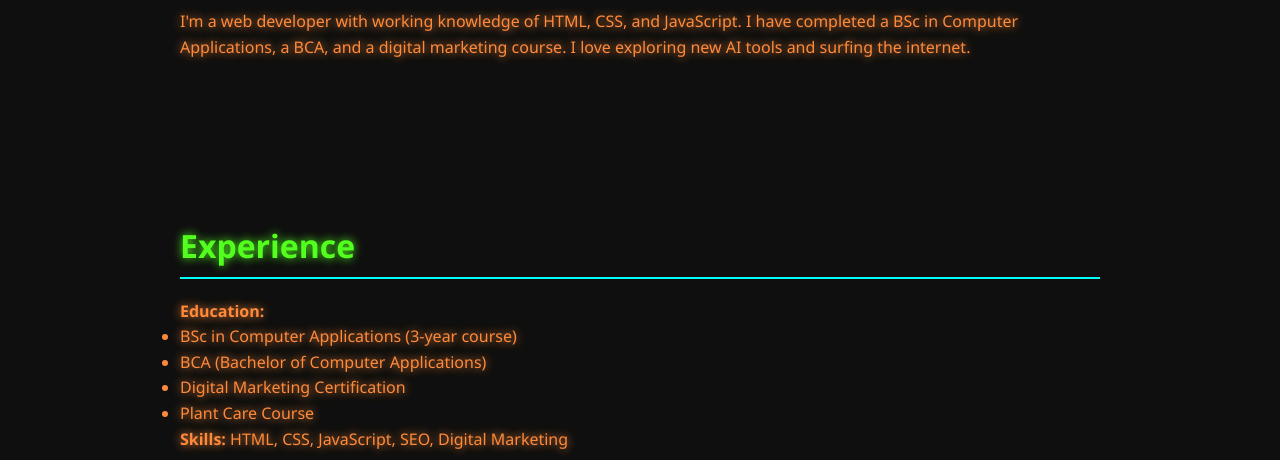
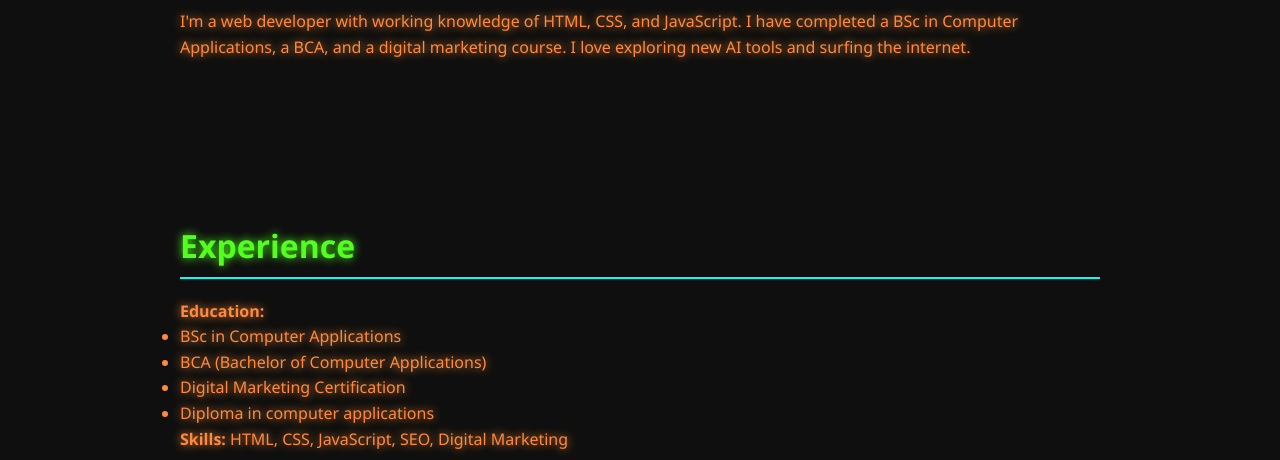
Before and after one commit to aicart-ai/uwaishai, a plain HTML site: page index.html in a window 1280 px wide. Shown: the part 492-952 px from the top of the page. Drawn offline with Linux system fonts and the light colour scheme.

Commit message:
Update index.html

```diff
--- a/index.html
+++ b/index.html
@@ -35,10 +35,10 @@
     <h2>Experience</h2>
     <p><strong>Education:</strong></p>
     <ul>
-      <li>BSc in Computer Applications (3-year course)</li>
+      <li>BSc in Computer Applications </li>
       <li>BCA (Bachelor of Computer Applications)</li>
       <li>Digital Marketing Certification</li>
-      <li>Plant Care Course</li>
+      <li>Diploma in computer applications</li>
     </ul>
     <p><strong>Skills:</strong> HTML, CSS, JavaScript, SEO, Digital Marketing</p>
   </section>  <section class="projects section" id="projects">
```
